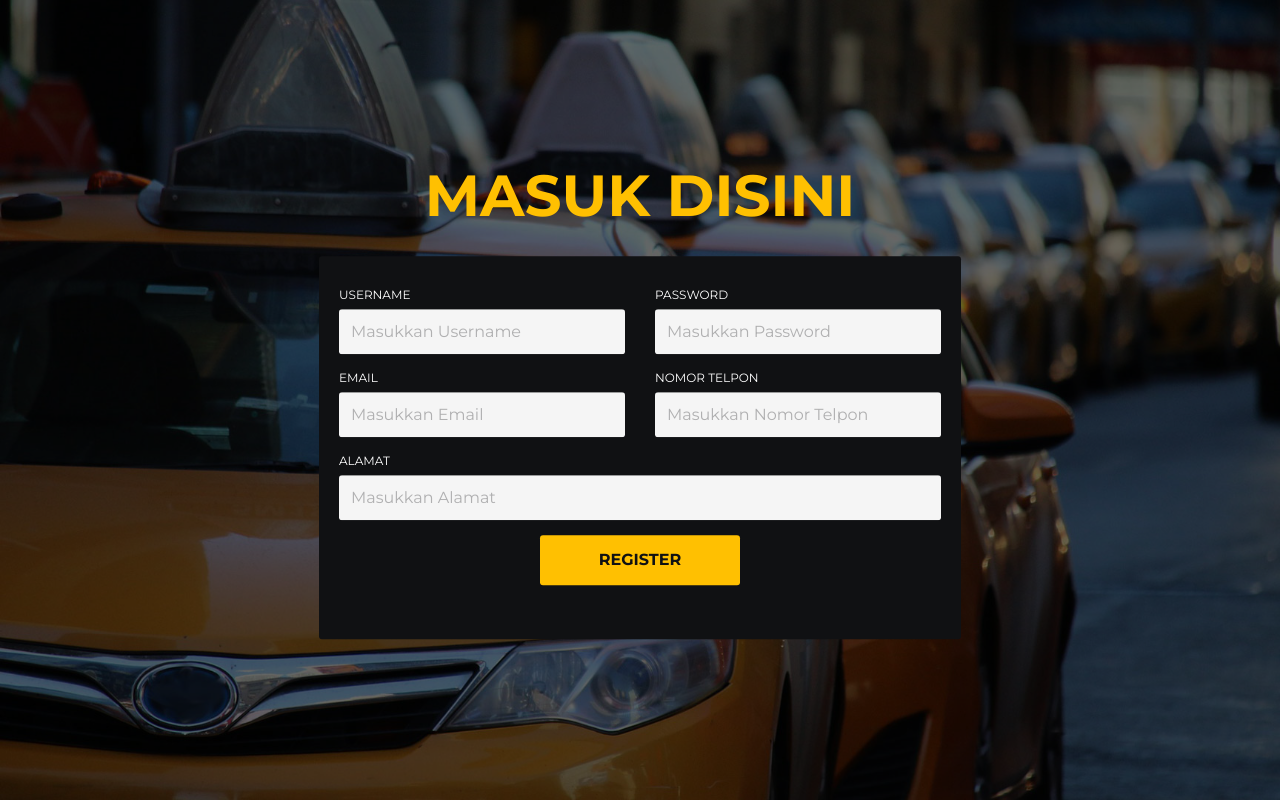
After one commit to Remizho/Tiket_Konser, a CodeIgniter app: page /tiket_konser/index.php/frontend/register in a window 1280 px wide. The commit adds this page. Run offline with CodeIgniter, Linux system fonts and the light colour scheme; some libraries are stand-ins or nearby versions.

Commit message:
progres 3

```diff
--- a/application/controllers/frontend.php
+++ b/application/controllers/frontend.php
@@ -37,6 +37,15 @@ class frontend extends CI_Controller {
 
 		$this->load->view('template/header_fo2');
 		$this->load->view('frontend/login');
+		$this->load->view('template/footer_fo2');
+	}
+
+	public function register()
+	{
+		$this->load->helper('url');
+
+		$this->load->view('template/header_fo2');
+		$this->load->view('frontend/register');
 		$this->load->view('template/footer_fo2');
 	}
 
--- a/application/views/frontend/login.php
+++ b/application/views/frontend/login.php
@@ -25,10 +25,9 @@
 								<button class="submit-btn">Login</button>
 							</div>
 							<br>
-							<div class="form-btn" style="width: 200px">
-								<button class="submit-btn">Register</button>
-							</div></center>
 						</form>
+								<a href="<?=site_url()?>index.php/frontend/register" class="submit-btn">Register</a>
+							</center>
 					</div>
 				</div>
 			</div>
--- /dev/null
+++ b/application/views/frontend/register.php
@@ -0,0 +1,55 @@
+	<div id="booking" class="section">
+		<div class="section-center">
+			<div class="container">
+				<div class="row">
+					<div class="booking-form">
+						<div class="form-header">
+							<h1>Masuk Disini</h1>
+						</div>
+						<form>
+							<div class="row">
+								<div class="col-sm-6">
+									<div class="form-group">
+										<span class="form-label">Username</span>
+										<input class="form-control" type="text" placeholder="Masukkan Username">
+									</div>
+								</div>
+								<div class="col-sm-6">
+									<div class="form-group">
+										<span class="form-label">Password</span>
+										<input class="form-control" type="email" placeholder="Masukkan Password">
+									</div>
+								</div>
+							</div>
+							<div class="row">
+								<div class="col-sm-6">
+									<div class="form-group">
+										<span class="form-label">Email</span>
+										<input class="form-control" type="text" placeholder="Masukkan Email">
+									</div>
+								</div>
+								<div class="col-sm-6">
+									<div class="form-group">
+										<span class="form-label">Nomor Telpon</span>
+										<input class="form-control" type="email" placeholder="Masukkan Nomor Telpon">
+									</div>
+								</div>
+							</div>
+							<div class="row">
+								<div class="col-sm-12">
+									<div class="form-group">
+										<span class="form-label">Alamat</span>
+										<input class="form-control" type="text" placeholder="Masukkan Alamat">
+									</div>
+								</div>
+							</div>
+							<center><div class="form-btn" style="width: 200px">
+								<button class="submit-btn">Register</button>
+							</div>
+							<br>
+						</form>
+					</div>
+				</div>
+			</div>
+		</div>
+	</div>
```
